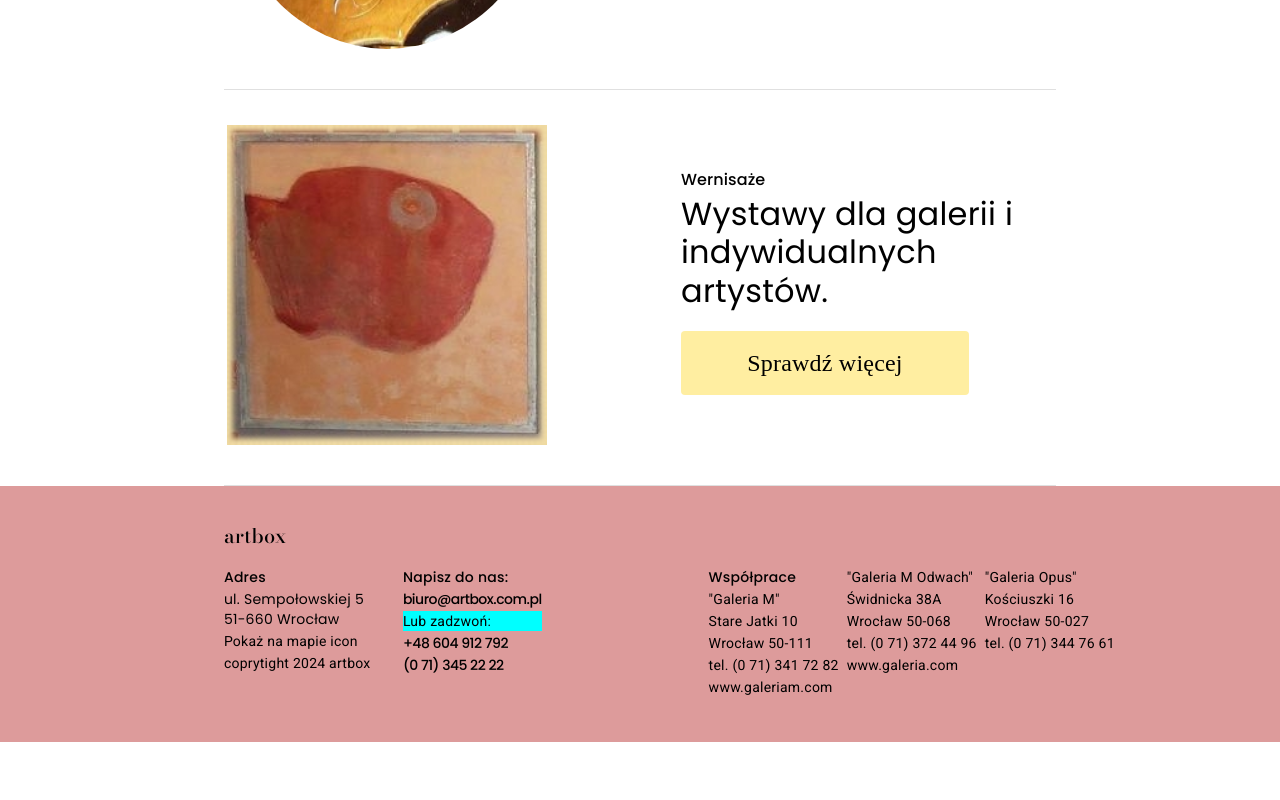
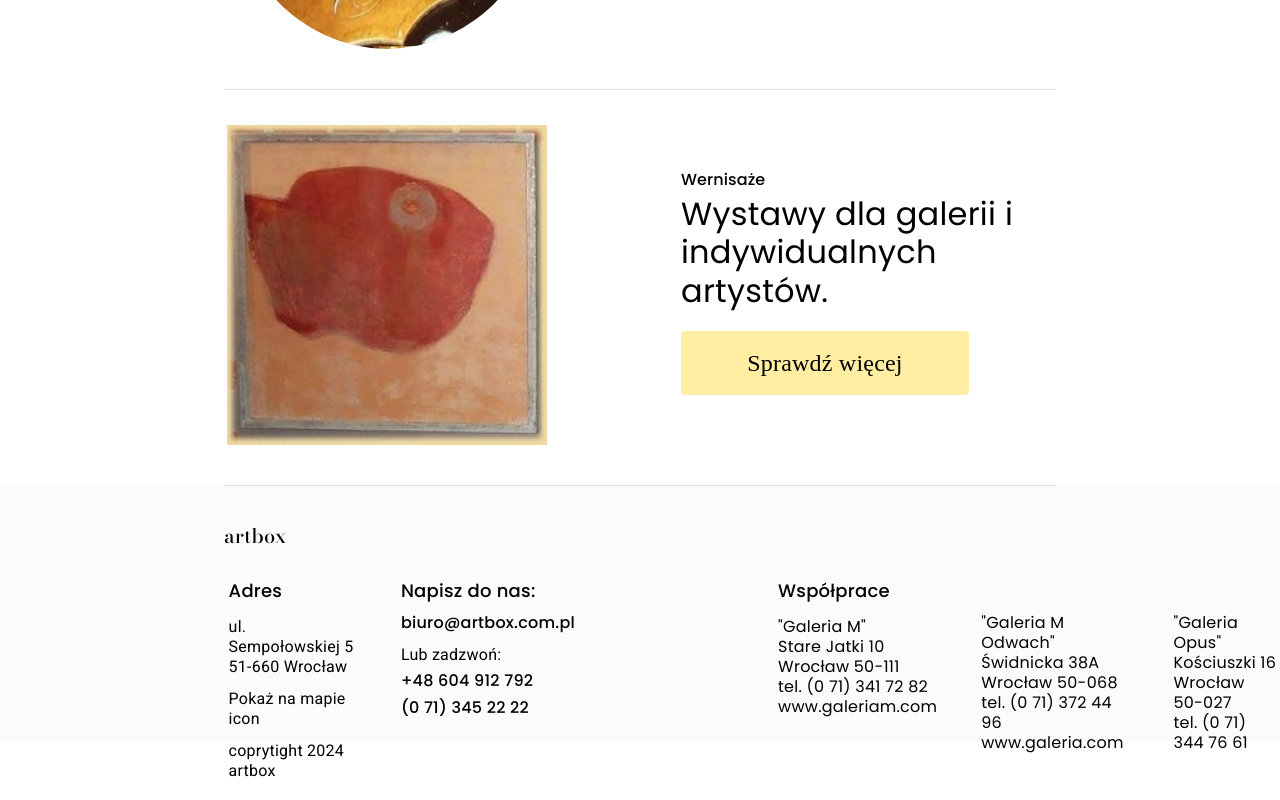
Before and after one commit to Pelc314/artbox, an Angular app: page /homepage in a window 1280 px wide. Shown: the part 1515-2315 px from the top of the page. Before the commit the page ends 2257 px from the top, so only its background shows below. Built offline with nearby package versions, Linux system fonts and the light colour scheme; a web font is replaced by a local one.

Commit message:
Footer 90% complete

```diff
--- a/src/app/footer/footer.component.html
+++ b/src/app/footer/footer.component.html
@@ -1,94 +1,103 @@
 <div class="footer-style">
-    <p on
-        class="title">artbox</p>
+    <p on class="title">artbox</p>
     <table class="table-style">
-        <td class="adres">
-            <tr class="heading">
+        <td>
+            <ul class="list-kontakt">
+                <div class="heading">
                     Adres
-            </tr>
-            <tr class="text">
-                ul. Sempołowskiej 5
+                </div>
+                <p style="padding-top: 1rem;">
+                    ul. Sempołowskiej 5 <br>
                     51-660 Wrocław
-            </tr>
-            <tr>
+                </p>
+                <p>
                     Pokaż na mapie icon
-            </tr>
-            <tr>
+                </p>
+                <p>
                     coprytight 2024 artbox
-            </tr>
-
+                </p>
+            </ul>
         </td>
         <td style="padding-right: 10rem;">
-            <tr class="heading">
+            <ul class="list-kontakt">
+                <p class="heading">
                     Napisz do nas:
-            </tr>
-            <tr class="bold">
+                </p>
+                <p class="bold">
                     biuro@artbox.com.pl
-            </tr>
-            <tr style="
-            padding-top: 2rem;
-             background-color: aqua;
-
-             " >
+                </p>
+                <p style="
+                 margin-bottom: 0.4rem;
+                 ">
                     Lub zadzwoń:
-            </tr>
-            <tr class="bold">
+                </p>
+                <p class="bold" style="margin-bottom: 0.4rem;">
                     +48 604 912 792
-            </tr>
-            <tr class="bold">
+                </p>
+                <p class="bold">
                     (0 71) 345 22 22
-            </tr>
+                </p>
+            </ul>
         </td>
         <td>
-            <tr class="heading">
+            <ul class="list-wspolprace">
+                <div class="heading" style="margin-bottom: 1rem;">
                     Współprace
-            </tr>
-            <tr>
+                </div>
+                <p>
                     "Galeria M"
-            </tr>
-            <tr>
+                </p>
+                <p>
                     Stare Jatki 10
-            </tr>
-            <tr>
+                </p>
+                <p>
                     Wrocław 50-111
-            </tr>
-            <tr>
+                </p>
+                <p>
                     tel. (0 71) 341 72 82
-            </tr>
-            <tr>
+                </p>
+                <p>
                     www.galeriam.com
-            </tr>
+                </p>
+            </ul>
         </td>
         <td>
-            <tr>
+            <ul class="list-wspolprace">
+                <tr> </tr>
+                <p style="padding-top: 1rem;">
                     "Galeria M Odwach"
-            </tr>
-            <tr>
+                </p>
+                <p>
                     Świdnicka 38A
-            </tr>
-            <tr>
+                </p>
+                <p>
                     Wrocław 50-068
-            </tr>
-            <tr>
+                </p>
+                <p>
                     tel. (0 71) 372 44 96
-            </tr>
-            <tr>
+                </p>
+                <p>
                     www.galeria.com
-            </tr>
+                </p>
+            </ul>
         </td>
         <td>
-            <tr>
+            <ul class="list-wspolprace">
+                <tr> </tr>
+                <p style="padding-top: 1rem;">
                     "Galeria Opus"
-            </tr>
-            <tr>
+                </p>
+                <p>
                     Kościuszki 16
-            </tr>
-            <tr>
+                </p>
+                <p>
                     Wrocław 50-027
-            </tr>
-            <tr>
+                </p>
+                <p>
                     tel. (0 71) 344 76 61
-            </tr>
+                </p>
+            </ul>
+
         </td>
     </table>
 </div>
--- a/src/app/footer/footer.component.scss
+++ b/src/app/footer/footer.component.scss
@@ -9,13 +9,12 @@
 }
 
 .table-style {
-    margin: 1rem 0rem 0rem 13.68rem;
+    margin: 1rem 0rem 0rem 11.60rem;
     height: 10rem;
 }
 
 .footer-style {
-    // background-color: #FCFBFB;
-    background-color: #dd9b9b;
+    background-color: #FCFBFB;
     padding-top: 1rem;
     height: 15rem;
 }
@@ -23,9 +22,8 @@
 .heading {
     font-family: "Poppins";
     font-weight: 500;
-    size: 18px;
-    padding-bottom: 1rem;
-    margin: 2rem 6rem 2rem 6rem;
+    font-size: 18px;
+    padding-bottom: 0rem;
 }
 
 .text {
@@ -38,11 +36,19 @@
     font-family: "Poppins";
     font-weight: 500;
     size: 18px;
-    letter-spacing: -0.5px;
 }
 
 .adres {
-    padding-right: 1rem;
-    padding-bottom: 5px;
-    width: 10rem;
+    padding-bottom: 1rem;
 }
+
+.list-wspolprace p{
+    margin: 0;
+    font-size: 16px;
+    font-family: "Poppins";
+    font-weight: 400;
+}
+
+.list-kontakt{
+    font-size: 16px;
+}
```
Lines whose indentation alone changed are shown as unchanged.
